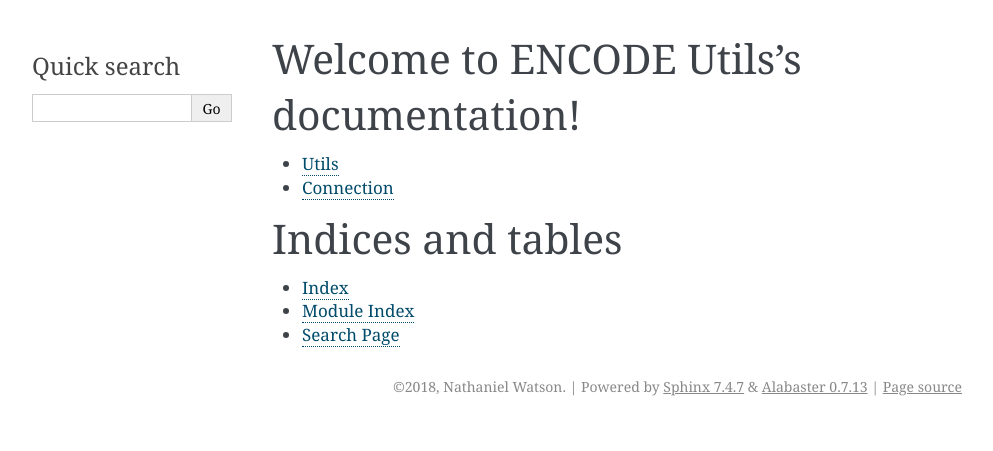
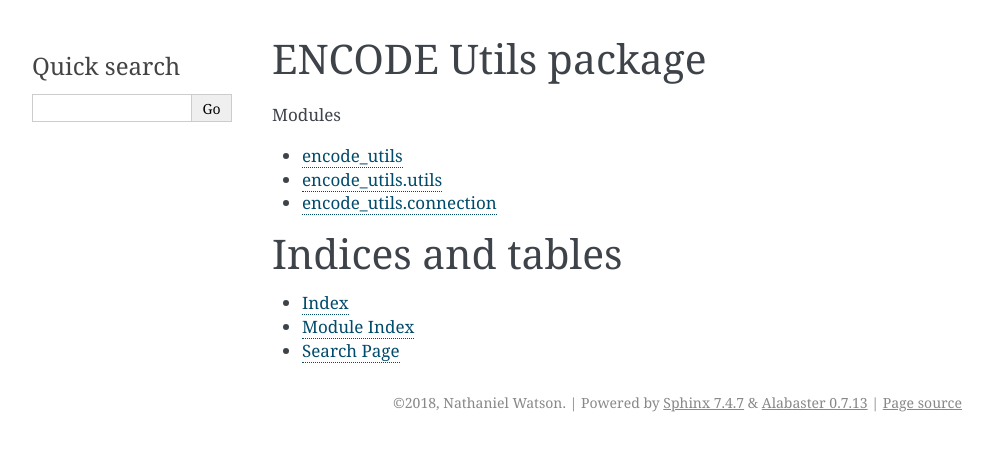
Before and after one commit to StanfordBioinformatics/encode_utils, a Sphinx documentation site: the page built from docs/index.rst, in a window 1280 px wide. Shown: the top 451 px of the page, without its empty margins (148-1141 px from the left). Built offline with Sphinx 7.4.7, drawn with Linux system fonts in a browser that asks for light colours.

Commit message:
Updated docs to read as a package

```diff
--- a/docs/conf.py
+++ b/docs/conf.py
@@ -21,7 +21,6 @@
 import sys
 # sys.path.insert(0, os.path.abspath('.'))
 sys.path.append("../")
-sys.path.append("../encode_utils")
 
 
 # -- General configuration ------------------------------------------------
--- a/docs/connection.rst
+++ b/docs/connection.rst
@@ -1,5 +1,7 @@
-Connection
-==========
+encode\_utils\.connection
+-------------------------
 
-.. automodule:: connection
+.. automodule:: encode_utils.connection
    :members:
+   :undoc-members:
+   :show-inheritance:
--- a/docs/index.rst
+++ b/docs/index.rst
@@ -3,14 +3,17 @@
    You can adapt this file completely to your liking, but it should at least
    contain the root `toctree` directive.
 
-Welcome to ENCODE Utils's documentation!
+ENCODE Utils package
 ========================================
 
 .. toctree::
    :maxdepth: 3
+   :caption: Modules
 
+   encode_utils
    utils
    connection
+
 
 Indices and tables
 ==================
--- a/docs/utils.rst
+++ b/docs/utils.rst
@@ -1,5 +1,7 @@
-Utils
-==========
+encode\_utils\.utils
+--------------------
 
-.. automodule:: utils
+.. automodule:: encode_utils.utils
    :members:
+   :undoc-members:
+   :show-inheritance:
```
Also changed, not shown: docs/encode_utils.rst (added, +7 -0 lines), encode_utils/__init__.py (+20 -2 lines), 1 other file.
